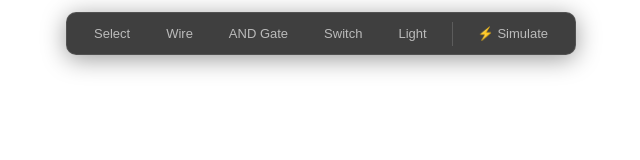
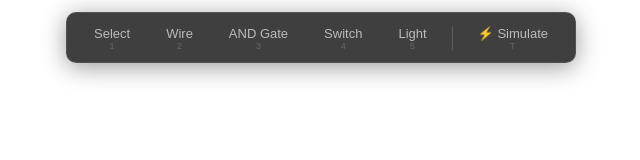
Before and after one commit to leeovictor/logic-gate-sim, a website built with Vite: page index.html in a window 1280 px wide. Shown: the whole page, without its empty margins (319-959 px from the left). Built offline with nearby package versions, Linux system fonts and the light colour scheme.

Commit message:
Enhance toolbar button layout and add keyboard shortcuts; update button structure to include labels and shortcut hints, and implement keydown event handling for tool selection and simulation toggle.

```diff
--- a/src/style.css
+++ b/src/style.css
@@ -34,7 +34,7 @@ canvas {
 }
 
 .toolbar button {
-  padding: 6px 14px;
+  padding: 6px 14px 4px;
   border: 1px solid transparent;
   border-radius: 6px;
   background: transparent;
@@ -43,6 +43,16 @@ canvas {
   cursor: pointer;
   transition: background 0.15s, color 0.15s, border-color 0.15s;
   white-space: nowrap;
+  display: flex;
+  flex-direction: column;
+  align-items: center;
+  gap: 1px;
+}
+
+.toolbar button .shortcut-hint {
+  font-size: 9px;
+  color: #666;
+  line-height: 1;
 }
 
 .toolbar button:hover {
--- a/src/toolbar.ts
+++ b/src/toolbar.ts
@@ -22,9 +22,18 @@ export function createToolbar(
 
   const buttons: HTMLButtonElement[] = [];
 
-  for (const tool of tools) {
+  for (let i = 0; i < tools.length; i++) {
+    const tool = tools[i];
     const btn = document.createElement("button");
-    btn.textContent = tool.label;
+
+    const label = document.createElement("span");
+    label.textContent = tool.label;
+    const hint = document.createElement("span");
+    hint.className = "shortcut-hint";
+    hint.textContent = String(i + 1);
+    btn.appendChild(label);
+    btn.appendChild(hint);
+
     btn.dataset.tool = tool.id;
 
     btn.addEventListener("click", () => {
@@ -49,7 +58,13 @@ export function createToolbar(
 
   // Simulation toggle
   const simBtn = document.createElement("button");
-  simBtn.textContent = "\u26A1 Simulate";
+  const simLabel = document.createElement("span");
+  simLabel.textContent = "\u26A1 Simulate";
+  const simHint = document.createElement("span");
+  simHint.className = "shortcut-hint";
+  simHint.textContent = "T";
+  simBtn.appendChild(simLabel);
+  simBtn.appendChild(simHint);
   simBtn.className = "sim-toggle";
   simBtn.addEventListener("click", () => {
     simBtn.classList.toggle("active");
@@ -57,5 +72,14 @@ export function createToolbar(
   });
   toolbar.appendChild(simBtn);
 
+  // Keyboard shortcuts
+  window.addEventListener("keydown", (e) => {
+    if (e.key >= "1" && e.key <= String(tools.length)) {
+      buttons[Number(e.key) - 1].click();
+    } else if (e.key === "t" || e.key === "T") {
+      simBtn.click();
+    }
+  });
+
   return toolbar;
 }
```
